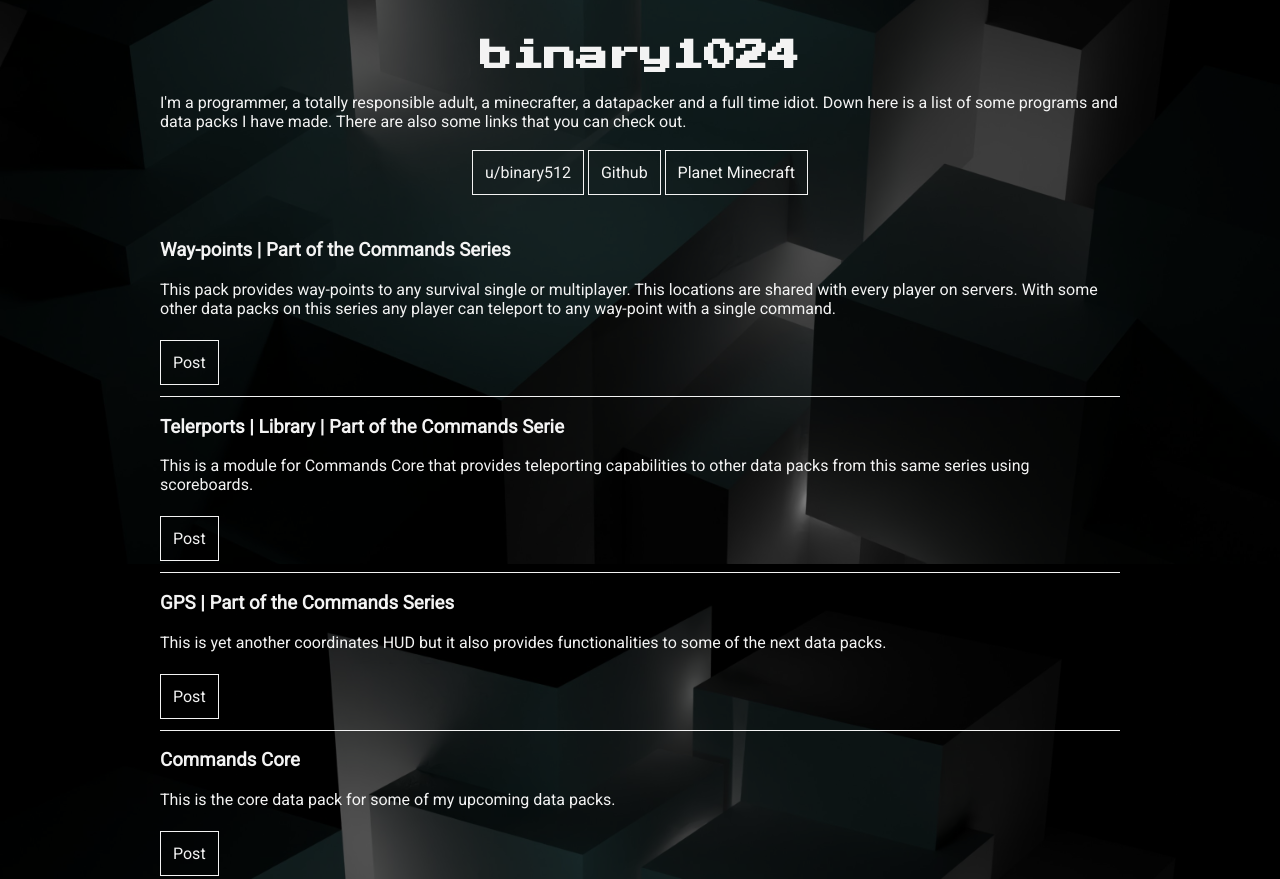
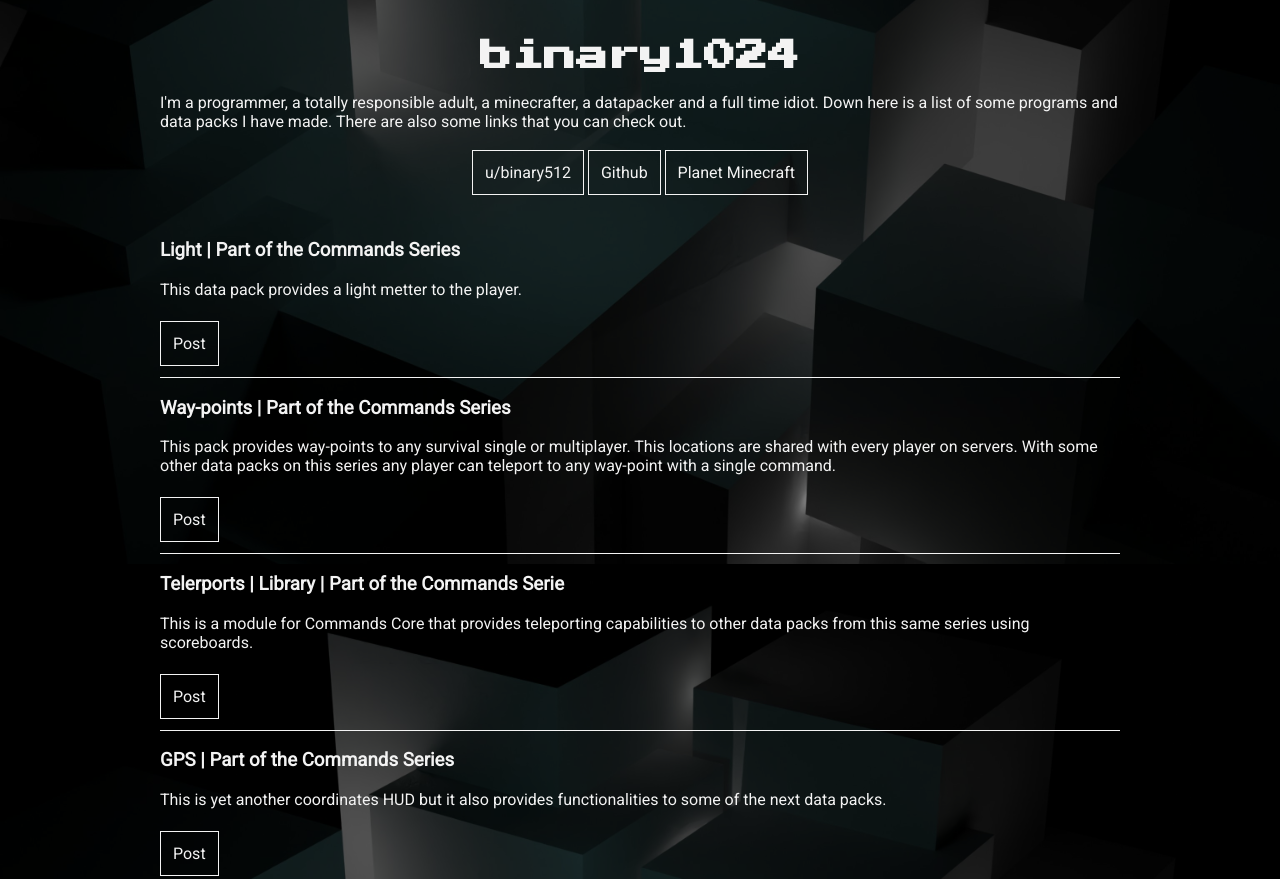
Before and after one commit to vic797/vic797.github.io, a Jekyll site: the page built from index.markdown, in a window 1280 px wide and 900 px high, scrolled down 315 px, cut to the strip 21-900 px from the top of the window. Built offline with Jekyll 4.4.1, drawn with Linux system fonts in a browser that asks for light colours.

Commit message:
Update links.yml
Added new link

```diff
--- a/_data/links.yml
+++ b/_data/links.yml
@@ -1,3 +1,11 @@
+-
+  title: Light | Part of the Commands Series
+  description: This data pack provides a light metter to the player.
+  links:
+    -
+      url: https://www.planetminecraft.com/data-pack/light-part-of-the-commands-series/
+      text: Post
+
 -
   title: Way-points | Part of the Commands Series
   description: This pack provides way-points to any survival single or multiplayer. This locations are shared with every player on servers. With some other data packs on this series any player can teleport to any way-point with a single command.
```
